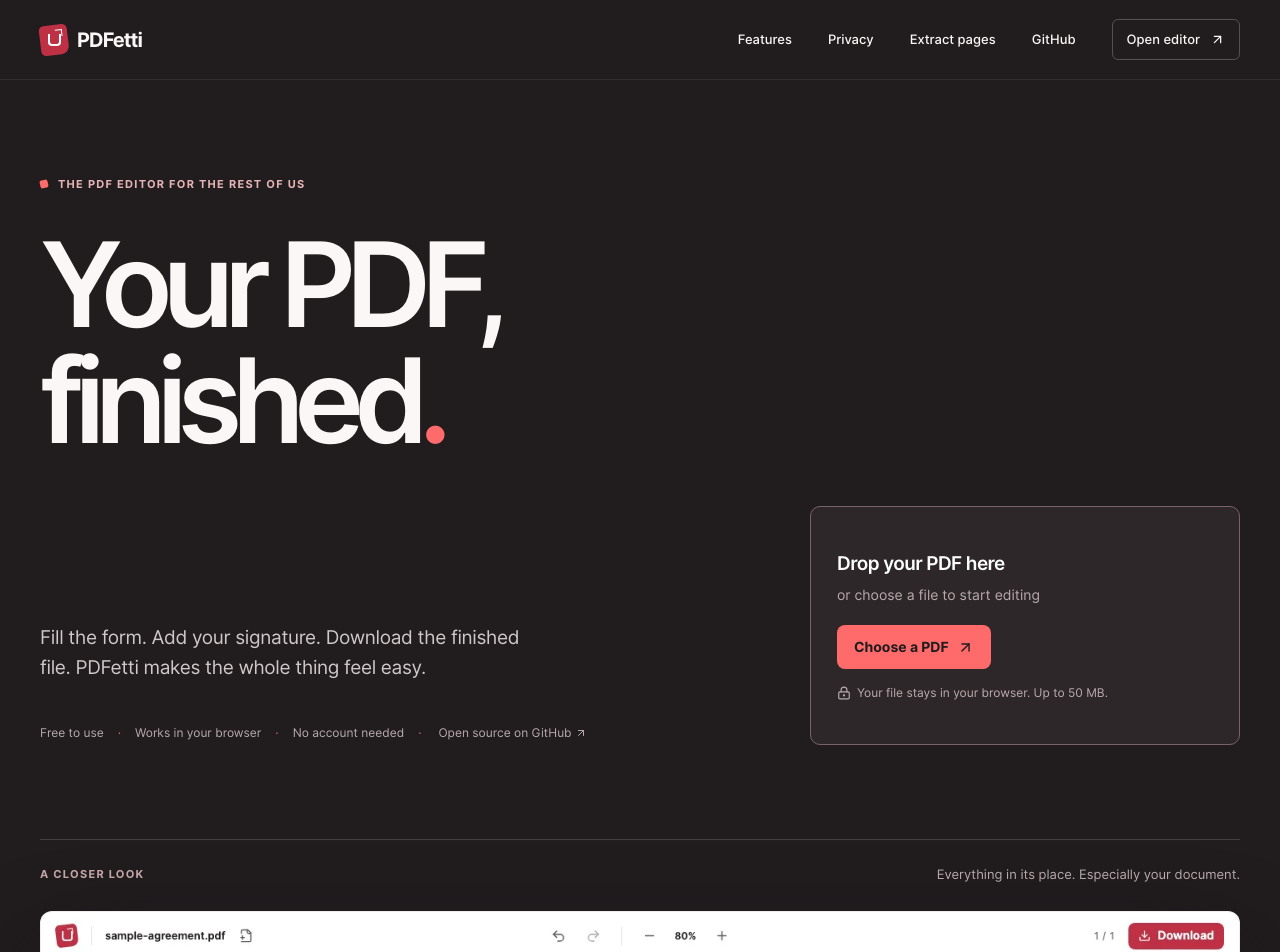
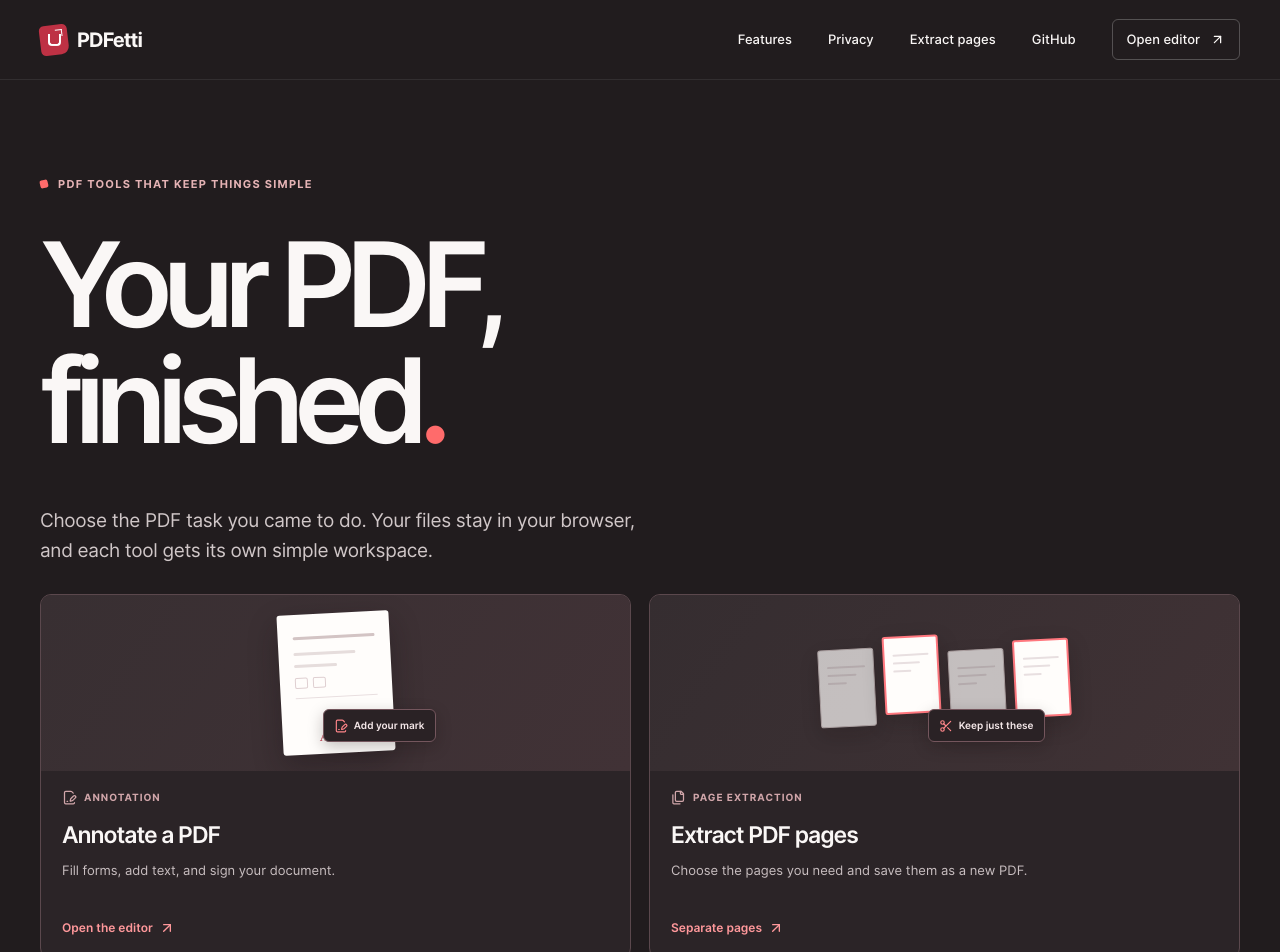
Before and after one commit to Asipita/pdfetti, a Next.js app: page / in a window 1280 px wide. Shown: the top 952 px of the page. Built offline with nearby package versions, Linux system fonts and the light colour scheme; no server answers.

Commit message:
feat(site): show PDF tools in homepage hero

```diff
--- a/src/app/page.tsx
+++ b/src/app/page.tsx
@@ -1,8 +1,14 @@
 import Image from "next/image";
 import Link from "next/link";
-import { ArrowRight, ArrowUpRight, LockKeyhole } from "lucide-react";
+import {
+  ArrowRight,
+  ArrowUpRight,
+  FilePenLine,
+  Files,
+  LockKeyhole,
+  Scissors,
+} from "lucide-react";
 import { Brand } from "@/components/shared/brand";
-import { UploadArea } from "@/components/shared/upload-area";
 
 const features = [
   {
@@ -66,7 +72,7 @@ export default function Home() {
           <section className="home-hero container" aria-labelledby="home-title">
             <div className="home-eyebrow">
               <span className="home-eyebrow-mark" aria-hidden="true" />
-              THE PDF EDITOR FOR THE REST OF US
+              PDF TOOLS THAT KEEP THINGS SIMPLE
             </div>
             <h1 id="home-title">
               Your PDF,
@@ -74,11 +80,47 @@ export default function Home() {
               finished<span>.</span>
             </h1>
             <div className="home-hero-bottom">
-              <div className="home-hero-copy">
-                <p>
-                  Fill the form. Add your signature. Download the finished file.
-                  PDFetti makes the whole thing feel easy.
+              <p className="home-hero-lead">
+                Choose the PDF task you came to do. Your files stay in your browser,
+                and each tool gets its own simple workspace.
               </p>
+              <div className="home-tool-grid" aria-label="PDFetti features">
+                <Link href="/editor/" className="home-tool-card home-tool-card--annotation">
+                  <div className="home-tool-art home-tool-art--annotation" aria-hidden="true">
+                    <div className="home-art-paper">
+                      <span className="home-art-line home-art-line--wide" />
+                      <span className="home-art-line" />
+                      <span className="home-art-line home-art-line--short" />
+                      <span className="home-art-field"><i /> <i /></span>
+                      <span className="home-art-signature">Alex Morgan</span>
+                    </div>
+                    <span className="home-art-note"><FilePenLine size={14} /> Add your mark</span>
+                  </div>
+                  <div className="home-tool-card-copy">
+                    <div className="home-tool-label"><FilePenLine size={15} /> ANNOTATION</div>
+                    <h2>Annotate a PDF</h2>
+                    <p>Fill forms, add text, and sign your document.</p>
+                    <span className="home-tool-action">Open the editor <ArrowUpRight size={16} aria-hidden="true" /></span>
+                  </div>
+                </Link>
+                <Link href="/extract-pdf-pages/" className="home-tool-card home-tool-card--separation">
+                  <div className="home-tool-art home-tool-art--separation" aria-hidden="true">
+                    <div className="home-art-pages">
+                      <span className="home-art-page"><i /><i /><i /></span>
+                      <span className="home-art-page is-picked"><i /><i /><i /></span>
+                      <span className="home-art-page"><i /><i /><i /></span>
+                      <span className="home-art-page is-picked"><i /><i /><i /></span>
+                    </div>
+                    <span className="home-art-note"><Scissors size={14} /> Keep just these</span>
+                  </div>
+                  <div className="home-tool-card-copy">
+                    <div className="home-tool-label"><Files size={15} /> PAGE EXTRACTION</div>
+                    <h2>Extract PDF pages</h2>
+                    <p>Choose the pages you need and save them as a new PDF.</p>
+                    <span className="home-tool-action">Separate pages <ArrowUpRight size={16} aria-hidden="true" /></span>
+                  </div>
+                </Link>
+              </div>
               <div className="home-hero-notes">
                 <span>Free to use</span>
                 <span>Works in your browser</span>
@@ -87,8 +129,6 @@ export default function Home() {
                   Open source on GitHub <ArrowUpRight size={12} aria-hidden="true" />
                 </a>
               </div>
-              </div>
-              <UploadArea />
             </div>
           </section>
 
--- a/src/styles/marketing.css
+++ b/src/styles/marketing.css
@@ -101,23 +101,230 @@
 }
 
 .home-hero-bottom {
-  display: grid;
-  grid-template-columns: minmax(0, 1fr) 430px;
-  gap: 60px;
-  align-items: end;
+  display: block;
 }
 
-.home-hero-copy {
-  padding-bottom: 3px;
-}
-
-.home-hero-copy > p {
+.home-hero-lead {
   color: #d0c7c8;
-  max-width: 490px;
+  max-width: 620px;
   font-size: 19px;
   line-height: 1.6;
   letter-spacing: -0.018em;
+  margin: 0 0 28px;
+}
+
+.home-tool-grid {
+  display: grid;
+  grid-template-columns: repeat(2, minmax(0, 1fr));
+  gap: 18px;
+}
+
+.home-tool-card {
+  min-width: 0;
+  overflow: hidden;
+  border: 1px solid #5b484d;
+  border-radius: 11px;
+  background: #2b2427;
+  color: #faf7f6;
+  text-decoration: none;
+  transition: border-color 0.16s, background 0.16s, transform 0.16s;
+}
+
+.home-tool-card:hover {
+  transform: translateY(-3px);
+  border-color: #d58b92;
+  background: #31282b;
+}
+
+.home-tool-art {
+  position: relative;
+  display: flex;
+  height: 176px;
+  align-items: center;
+  justify-content: center;
+  overflow: hidden;
+  background: #382f32;
+}
+
+.home-tool-art--annotation {
+  background: linear-gradient(125deg, #382f32, #413236);
+}
+
+.home-tool-art--separation {
+  background: linear-gradient(125deg, #352d30, #403235);
+}
+
+.home-art-paper {
+  position: relative;
+  display: flex;
+  width: 112px;
+  height: 140px;
+  flex-direction: column;
+  gap: 9px;
+  padding: 22px 15px 12px;
+  border-radius: 3px;
+  background: #fffdfb;
+  box-shadow: 0 12px 30px #160f1155;
+  transform: rotate(-3deg);
+}
+
+.home-art-line {
+  display: block;
+  width: 75%;
+  height: 3px;
+  border-radius: 3px;
+  background: #e6dddc;
+}
+
+.home-art-line--wide {
+  width: 100%;
+  margin-bottom: 4px;
+  background: #d3c4c4;
+}
+
+.home-art-line--short {
+  width: 53%;
+}
+
+.home-art-field {
+  display: flex;
+  height: 21px;
+  gap: 5px;
+  margin-top: 1px;
+  border-bottom: 1px solid #e9dfe0;
+}
+
+.home-art-field i {
+  width: 13px;
+  height: 11px;
+  border: 1px solid #dfcfd1;
+  border-radius: 2px;
+}
+
+.home-art-signature {
+  align-self: flex-end;
+  margin-top: auto;
+  color: #be3144;
+  font-family: Georgia, serif;
+  font-size: 10px;
+  font-style: italic;
+  transform: rotate(-6deg);
+}
+
+.home-art-note {
+  position: absolute;
+  right: calc(50% - 100px);
+  bottom: 29px;
+  display: flex;
+  align-items: center;
+  gap: 6px;
+  padding: 8px 10px;
+  border: 1px solid #74565d;
+  border-radius: 6px;
+  background: #2a2225;
+  color: #f5e8e9;
+  font-size: 10px;
+  font-weight: 600;
+  box-shadow: 0 5px 15px #160f1140;
+}
+
+.home-art-note svg {
+  color: #ff8589;
+}
+
+.home-art-pages {
+  display: flex;
+  align-items: center;
+  justify-content: center;
+  gap: 9px;
+  transform: rotate(-3deg);
+}
+
+.home-art-page {
+  display: flex;
+  width: 56px;
+  height: 78px;
+  flex: none;
+  flex-direction: column;
+  gap: 6px;
+  padding: 16px 8px;
+  border: 1px solid #d9cdcd;
+  border-radius: 3px;
+  background: #fffdfb;
+  box-shadow: 0 8px 20px #160f1140;
+  opacity: 0.7;
+}
+
+.home-art-page:nth-child(2) {
+  transform: translateY(-10px);
+}
+
+.home-art-page:nth-child(3) {
+  transform: translateY(7px);
+}
+
+.home-art-page.is-picked {
+  border: 2px solid #ff777e;
+  opacity: 1;
+}
+
+.home-art-page i {
+  display: block;
+  height: 2px;
+  border-radius: 2px;
+  background: #e8dfe0;
+}
+
+.home-art-page i:nth-child(2) {
+  width: 75%;
+}
+
+.home-art-page i:nth-child(3) {
+  width: 50%;
+}
+
+.home-tool-card-copy {
+  padding: 19px 21px 20px;
+}
+
+.home-tool-label {
+  display: flex;
+  align-items: center;
+  gap: 7px;
+  color: #d1a6aa;
+  font-size: 10px;
+  font-weight: 700;
+  letter-spacing: 0.1em;
+}
+
+.home-tool-card-copy h2 {
+  margin: 13px 0 7px;
+  font-size: 23px;
+  font-weight: 600;
+  letter-spacing: -0.045em;
+}
+
+.home-tool-card-copy p {
+  max-width: 390px;
+  min-height: 44px;
   margin: 0;
+  color: #c9bfc1;
+  font-size: 13px;
+  line-height: 1.65;
+}
+
+.home-tool-action {
+  display: inline-flex;
+  align-items: center;
+  gap: 6px;
+  margin-top: 15px;
+  color: #ff989b;
+  font-size: 12px;
+  font-weight: 600;
+}
+
+.home-tool-card:hover .home-tool-action {
+  color: #ffb1b3;
 }
 
 .home-hero-notes {
@@ -147,58 +354,6 @@
 
 .home-hero-notes a:hover {
   color: #ff8b8b;
-}
-
-.home .upload-area {
-  min-height: 239px;
-  border: 1px solid #796368;
-  border-radius: 10px;
-  background: #2e272a;
-  box-shadow: none;
-  color: #fff;
-  padding: 22px 26px 20px;
-  text-align: left;
-  align-items: flex-start;
-  justify-content: center;
-}
-
-.home .upload-area:hover,
-.home .upload-area--over {
-  border-color: #ff7777;
-  background: #382b2f;
-}
-
-.home .upload-icon {
-  display: none;
-}
-
-.home .upload-area strong {
-  font-size: 19px;
-}
-
-.home .upload-area p {
-  color: #b9abad;
-}
-
-.home .upload-area .ui-button {
-  margin-top: 20px;
-  background: #ff6b6b;
-  color: #211c1e;
-  height: 44px;
-  font-weight: 700;
-}
-
-.home .upload-area .ui-button:hover {
-  background: #ff8989;
-}
-
-.home .upload-area .upload-foot {
-  margin-top: 15px;
-  color: #b9abad;
-}
-
-.home .upload-area .error-text {
-  color: #ffb0b0 !important;
 }
 
 .home-product {
@@ -599,9 +754,8 @@
     padding-bottom: 72px;
   }
 
-  .home-hero-bottom {
-    gap: 35px;
-    grid-template-columns: minmax(0, 1fr) 360px;
+  .home-tool-grid {
+    gap: 13px;
   }
 
   .home-product-frame {
@@ -646,22 +800,65 @@
     margin: 26px 0 30px;
   }
 
-  .home-hero-bottom {
-    display: block;
+  .home-hero-lead {
+    font-size: 16px;
+    margin-bottom: 22px;
   }
 
-  .home-hero-copy > p {
-    font-size: 17px;
-    max-width: 530px;
+  .home-tool-grid {
+    grid-template-columns: 1fr;
+    gap: 12px;
+  }
+
+  .home-tool-card {
+    display: grid;
+    grid-template-columns: 36% minmax(0, 1fr);
+    min-height: 164px;
+  }
+
+  .home-tool-art {
+    height: 100%;
+    min-height: 164px;
+  }
+
+  .home-art-paper {
+    transform: scale(0.78) rotate(-3deg);
+  }
+
+  .home-art-pages {
+    gap: 4px;
+    transform: scale(0.78) rotate(-3deg);
+  }
+
+  .home-art-note {
+    right: 4px;
+    bottom: 9px;
+    padding: 6px;
+    font-size: 8px;
   }
 
   .home-hero-notes {
-    margin-top: 21px;
+    margin-top: 24px;
   }
 
-  .home .upload-area {
-    margin-top: 38px;
-    width: 100%;
+  .home-tool-card-copy {
+    align-self: center;
+    padding: 15px 13px;
+  }
+
+  .home-tool-card-copy h2 {
+    margin-top: 9px;
+    font-size: 19px;
+  }
+
+  .home-tool-card-copy p {
+    min-height: 0;
+    font-size: 12px;
+  }
+
+  .home-tool-action {
+    margin-top: 10px;
+    font-size: 11px;
   }
 
   .home-product {
```
Lines whose indentation alone changed are shown as unchanged.
